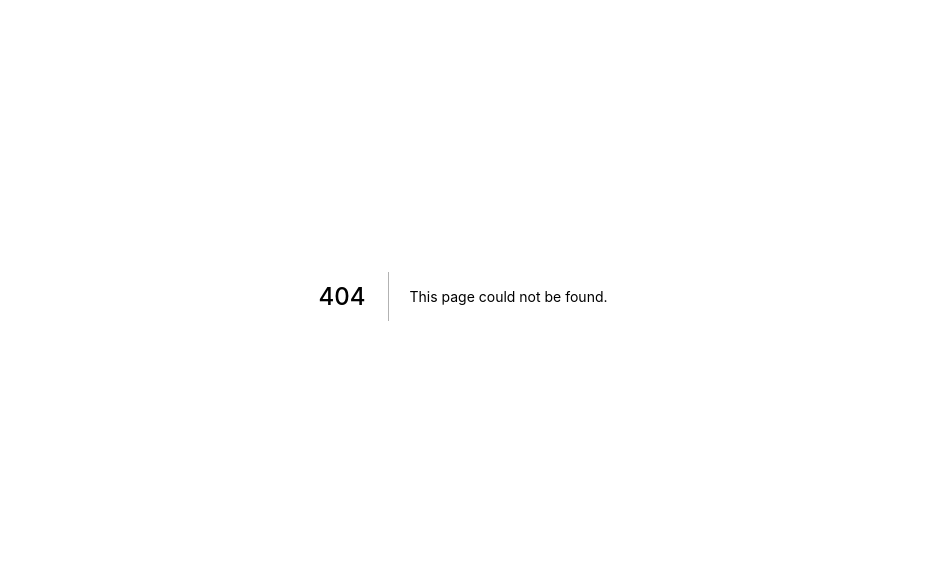
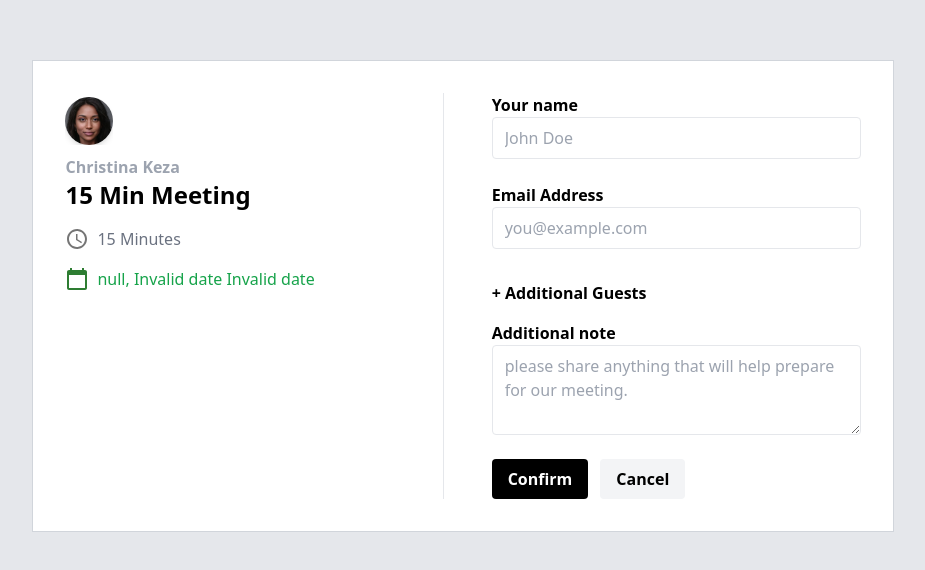
Before and after one commit to jeanfrancois360/cal_clone, a Next.js app: page /bookings/confirmation in a window 1280 px wide. Before the commit this address had no page. Shown: the part 104-674 px from the top of the page, without its empty margins (177-1102 px from the left). Built offline with nearby package versions, Linux system fonts and the light colour scheme.

Commit message:
Fix Api & Typescript bugs

```diff
--- a/pages/api/booking/add_event.ts
+++ b/pages/api/booking/add_event.ts
@@ -1,23 +1,21 @@
 import { NextApiRequest, NextApiResponse } from "next";
 import prisma from '../../../lib/prisma';
 import { config } from 'dotenv';
-import { any } from "joi";
+import { any, number } from "joi";
 import withEventValidation from '../../../middlewares/validations/with_event_validation';
 
 config()
 
 const add_event = async (req: NextApiRequest, res: NextApiResponse) => {
   if (req.method === 'POST') {
-
     try {
-      const { name, email, note, event_type_id, date } = req.body;
+      const { name, email, note, date } = req.body;
 
 const event: any = await prisma.event.create({
         data: {
           name,
           email,
           note,
-          event_type_id,
           date,
         },
       });
--- a/pages/api/booking/get_events.ts
+++ b/pages/api/booking/get_events.ts
@@ -4,9 +4,10 @@ import { config } from 'dotenv';
 
 config()
 
-const add_event = async (req: NextApiRequest, res: NextApiResponse) => {
+const get_events = async (req: NextApiRequest, res: NextApiResponse) => {
   if (req.method === 'GET') {
     try {
+     console.log("LOADING...");
      const events: any = await prisma.event.findMany({
       orderBy: {
         id: 'desc',
@@ -27,4 +28,4 @@ const add_event = async (req: NextApiRequest, res: NextApiResponse) => {
   }
 };
 
-export default add_event
+export default get_events
--- a/pages/[user-slug]/book.tsx
+++ b/pages/bookings/confirmation.tsx
@@ -10,42 +10,55 @@ import moment from 'moment';
 import { Formik } from 'formik';
 import * as Yup from 'yup';
 import Alert from '@mui/material/Alert';
-
-import InputField from '../../components/common/InputField';
+import { AddEvent } from '../../redux/actions/booking';
+import { AppState } from '../../redux/types';
 import Image from 'next/image';
 import MsgText from '../../components/common/MsgText';
+import { useDispatch, useSelector } from 'react-redux';
+import { CircularProgress, Snackbar } from '@mui/material';
+import { clearErrors } from '../../redux/actions/errors';
+import { SettingsPowerRounded } from '@mui/icons-material';
 
 const validationSchema = Yup.object().shape({
-  // name: Yup.string().required().label('Full Name'),
-  // email: Yup.string().email().required().label('Email'),
-  // notes: Yup.string().label('Additional Notes'),
+  name: Yup.string().required().label('Full Name'),
+  email: Yup.string().email().required().label('Email'),
+  note: Yup.string().label('Additional Note'),
 });
 
 const Book = () => {
+  const dispatch = useDispatch();
   const router = useRouter();
   const [booking, setBooking] = useState('');
+  const { booking_message } = useSelector((state: AppState) => state.booking);
+  const {isLoading} = useSelector((state: AppState) => state.loader);
+  const [open, setOpen] = useState(false);
   useEffect(() => {
-    const dateData = localStorage.getItem('date');
-    const dayData = moment(dateData).format('dddd');
-    const newDateData = moment(dateData).format('MMM Do YYYY');
+    const selectedDate = localStorage.getItem('date');
+    const dayData = moment(selectedDate).format('dddd');
+    const newChosenDate = moment(selectedDate).format('MMM Do YYYY');
     const time = localStorage.getItem('time');
-    setBooking(`${time}, ${dayData} ${newDateData}`);
+    setBooking(`${time}, ${dayData} ${newChosenDate}`);
   });
 
   const handleConfirmEvent = (values: {
     name: string;
     email: string;
-    notes: string;
+    note: string;
+    event_type_id: Number;
+    attendees: any;
   }) => {
+    const chosenDate = localStorage.getItem('date')
+    const data = {...values as any, date: new Date(chosenDate !== null ? chosenDate : "")}
+    dispatch(AddEvent(data))
+  };
 
-    console.log("called");
-    return;
-    console.log(values);
-    router.push({
-      pathname: '/success',
-      query: { date: `${booking}` },
-    });
-  };
+  useEffect(()=>{
+    if(booking_message === "booked"){
+        router.push('/bookings/success')
+    }
+  }, [booking_message])
+
+
   return (
     <>
       <Head>
@@ -79,7 +92,7 @@ const Book = () => {
           </div>
           <div>
              <Formik
-          initialValues={{ name: '', email: '', notes: '' }}
+          initialValues={{ name: '', email: '', note: '', event_type_id: 1, attendees: []}}
           onSubmit={handleConfirmEvent}
           validationSchema={validationSchema}
         >
@@ -92,7 +105,7 @@ const Book = () => {
             touched,
             isValid,
           }) => (
-            <form action="#">
+            <form onSubmit={handleSubmit}>
               <div className="flex flex-col">
                 <label htmlFor="name" className="font-bold">
                   Your name
@@ -131,35 +144,39 @@ const Book = () => {
                 <p className="font-bold">+ Additional Guests</p>
               </div>
               <div className="flex flex-col mt-4">
-                <label htmlFor="notes" className="font-bold">
-                  Additional notes
+                <label htmlFor="note" className="font-bold">
+                  Additional note
                 </label>
                 <textarea
-                  value={values.notes}
-                  onChange={handleChange('notes')}
-                  onBlur={handleBlur('notes')}
-                  name='notes'
+                  value={values.note}
+                  onChange={handleChange('note')}
+                  onBlur={handleBlur('note')}
+                  name='note'
                   className="px-3 py-2 mb-2 border rounded focus:outline-none focus:shadow-outline"
                   cols={30}
                   rows={3}
                   placeholder="please share anything that will help prepare for our meeting."
                 />
-                 {touched.notes && errors.notes && (
-                  <MsgText text={errors.notes} textColor="danger" />
+                 {touched.note && errors.note && (
+                  <MsgText text={errors.note} textColor="danger" />
                 )}
               </div>
               <div className="flex gap-3 mt-4">
                 <button
                   type="submit"
-                  onClick={() => router.push('/success')}
                   disabled={!isValid}
                   className="px-4 py-2 font-bold text-white bg-black rounded"
                 >
-                  Confirm
+                  {isLoading ? (
+                      <CircularProgress size={25} style={{ color: 'white' }} />
+                  ) : (
+                    'Confirm'
+                  )}
+
                 </button>
                 <button
                   type="submit"
-                  onClick={() => router.push('/jeanfrancois360/15min')}
+                  onClick={() => router.push('/bookings/create')}
                   className="px-4 py-2 font-bold bg-gray-100 rounded"
                 >
                   Cancel
--- a/pages/[user-slug]/[even-type-slug].tsx
+++ b/pages/bookings/create.tsx
@@ -63,8 +63,7 @@ const BookEvent = () => {
                     localStorage.setItem('date', `${value}`);
                     localStorage.setItem('time', slug);
                     router.push({
-                      pathname: '/jeanfrancois360/book',
-                      query: { date: `${value}` },
+                      pathname: '/bookings/confirmation',
                     });
                   }}
                 >
--- a/pages/bookings.tsx
+++ b/pages/bookings/index.tsx
@@ -5,13 +5,19 @@ import moment from 'moment';
 import CloseSharpIcon from '@mui/icons-material/CloseSharp';
 import AccessTimeRoundedIcon from '@mui/icons-material/AccessTimeRounded';
 import Snackbar from '@mui/material/Snackbar';
+import {GetEvents} from '../../redux/actions/booking'
+
+import { useDispatch, useSelector } from 'react-redux';
+import { AppState } from '../../redux/types';
 
 const Bookings = () => {
+  const dispatch = useDispatch();
   const [isAuth, setIsAuth] = useState(false);
   const router = useRouter();
   const [date, setDate] = useState('');
   const [time, setTime] = useState('');
   const [newTime, setNewTime] = useState('');
+  const { events } = useSelector((state: AppState) => state.booking);
   useEffect(() => {
     const dateData = localStorage.getItem('date');
     const day = dateData !== null ? moment(dateData).format('dddd') : '';
@@ -37,6 +43,19 @@ const Bookings = () => {
     setIsAuth(true);
   }, [isAuth]);
 
+  useEffect(() => {
+    if(isAuth){
+      dispatch(GetEvents());
+    }
+  }, [isAuth])
+
+  useEffect(()=>{
+    if(events){
+      console.log({events})
+    }
+  },[events])
+
+
   return (
     <div className="flex flex-row items-start justify-between">
       <Head>
@@ -51,51 +70,52 @@ const Bookings = () => {
             See upcoming and past events booked through your event type links.
           </span>
         </div>
-        <div className="flex flex-row items-center w-full my-5">
+        <div className="flex flex-row items-center w-full h-auto my-5 border-b-2 border-gray-400">
           <ul className="flex flex-row items-center">
-            <li className="mr-5">
+            <li className="pb-3 border-b-4 border-gray-900 mr-15">
               <a href="#">Upcoming</a>
             </li>
-            <li className="mx-5">
+            <li className="pb-3 mx-5">
               <a href="#">Past</a>
             </li>
-            <li className="mx-5">
+            <li className="pb-3 mx-5">
               <a href="#">Cancelled</a>
             </li>
           </ul>
         </div>
         <div className="w-full h-px bg-primary" />
-        <div className="flex flex-row items-center justify-between w-full px-5 py-5 mt-10 bg-white border-2 border-secondary">
+        {events.data !== undefined && events.data.length > 0 && events.data.map((event:any) => (
+        <div key = {event.id} className="flex flex-row items-center justify-between w-full px-5 py-5 mt-10 bg-white border-2 border-secondary">
           <div className="flex flex-col justify-between cursor-pointer">
             <div className="flex flex-row my-2 text-xs">
-              <span className="font-bold">{date}</span>
+              <span className="font-bold">{event.date !== undefined && moment(event.date).format('ddd, MM,YYYY')}</span>
               <span className="ml-10 font-semibold">
-                Secret Meeting between Jean Francois and Kalisa John
+                {`Secret Meeting between ${event.name} and Kalisa John`}
               </span>
             </div>
             <div className="flex flex-row items-center justify-start my-2 text-xs">
-              <span className="ml-1 mr-3 text-gray-500">{time}-</span>
+              <span className="ml-1 mr-3 text-gray-500">{event.date !== undefined && moment(event.date).format('ddd, MM,YYYY')} -</span>
 
-              <span className="ml-1 text-gray-500">{newTime}</span>
+              <span className="ml-1 text-gray-500">{event.date !== undefined && moment(event.date).format('ddd, MM,YYYY')}</span>
             </div>
           </div>
           <div className="flex flex-row justify-between">
-            <a
-              target="_blank"
-              href="/jeanfrancois360/15min"
+            <button
+              type="submit"
               className="flex items-center justify-center px-3 py-2 mx-5 border-2 border-gray"
             >
               <CloseSharpIcon width={15} height={15} className="mr-2" /> Cancel
-            </a>
-            <button
-              type="button"
+            </button>
+            <a
+              href="/bookings/create"
               className="flex items-center justify-center px-3 py-2 mx-5 border-2 border-gray"
             >
               <AccessTimeRoundedIcon width={15} height={15} className="mr-2" />
               Reschedule
-            </button>
+            </a>
           </div>
         </div>
+           ))}
       </div>
     </div>
   );
--- a/redux/actions/booking.ts
+++ b/redux/actions/booking.ts
@@ -3,16 +3,17 @@ import axios from 'axios';
 import { types } from './types';
 import { setErrors, clearErrors } from './errors';
 import { openLoader, closeLoader } from "./loader";
+import moment from 'moment';
 
 export const AddEvent =
-  ({ name, email, note, event_type_id, attendies }: { name: string, email: string; note: string, event_type_id: string, attendies: any }) =>
+  ({ name, email, note, date, attendies }: { name: string, email: string; note: string, date: Date, attendies: any }) =>
   async (dispatch: any) => {
     dispatch(clearErrors());
     dispatch(openLoader());
     try {
       const { data } = await axios.post(
         '/api/booking/add_event',
-        { name, email, note, event_type_id, attendies },
+        { name, email, note, date, attendies },
         {
           headers: {
             'Content-Type': 'application/json',
@@ -35,14 +36,14 @@ export const AddEvent =
     }
   };
 
-export const GetEvent =
+export const GetEvents =
   () =>
   async (dispatch: any) => {
     const access_token = localStorage.getItem('access_token');
     dispatch(clearErrors());
     dispatch(openLoader());
     try {
-      const res = await axios.post(
+      const res = await axios.get(
         '/api/booking/get_events',
         {
           headers: {
@@ -54,7 +55,7 @@ export const GetEvent =
       );
       dispatch({
         type: types.GET_EVENTS_SUCCESS,
-        payload: res,
+        payload: res.data,
       });
       dispatch(closeLoader());
     } catch (error: any) {
--- /dev/null
+++ b/redux/reducers/booking.ts
@@ -0,0 +1,34 @@
+import { PlaylistAddOutlined } from '@mui/icons-material';
+import { types } from '../actions/types';
+
+const initialState: any = {
+  events: [],
+  booking_message: '',
+};
+
+const event = (
+  state = initialState,
+  action: { type: string; payload: any }
+) => {
+  switch (action.type) {
+    case types.ADD_EVENT_SUCCESS:
+      return {
+        ...state,
+        booking_message: 'booked'
+      };
+      case types.GET_EVENTS_SUCCESS:
+      return {
+        ...state,
+        events: action.payload
+      };
+    case types.SET_ERRORS:
+      return {
+        ...state,
+      };
+
+    default:
+      return state;
+  }
+};
+
+export default event;
--- a/redux/reducers/index.ts
+++ b/redux/reducers/index.ts
@@ -3,9 +3,11 @@ import { combineReducers } from 'redux';
 import auth from './auth';
 import error from './errors';
 import loader from './loader';
+import booking from './booking';
 
 export default combineReducers({
   error,
   auth,
   loader,
+  booking,
 });
--- a/redux/types.ts
+++ b/redux/types.ts
@@ -2,6 +2,7 @@ export interface AppState {
   auth: AuthState;
   loader: LoaderState;
   error: ErrorState;
+  booking: Booking;
 }
 
 export interface AuthState {
@@ -18,3 +19,8 @@ export interface LoaderState{
 export interface ErrorState {
   error: string;
 }
+
+export interface Booking{
+  events: any,
+  booking_message: string,
+}
```
Also changed, not shown: pages/bookings/success.tsx (renamed from pages/success.tsx), 1 other file (tests, documents, lock files or other folders).
